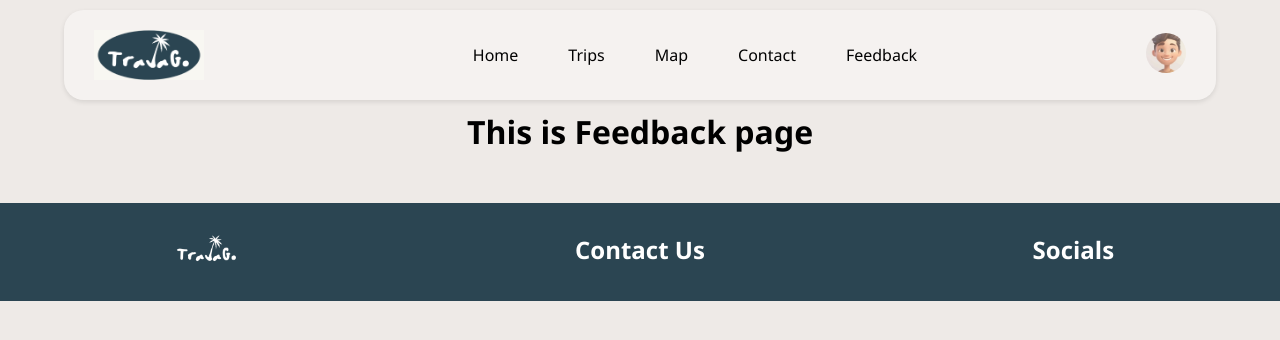
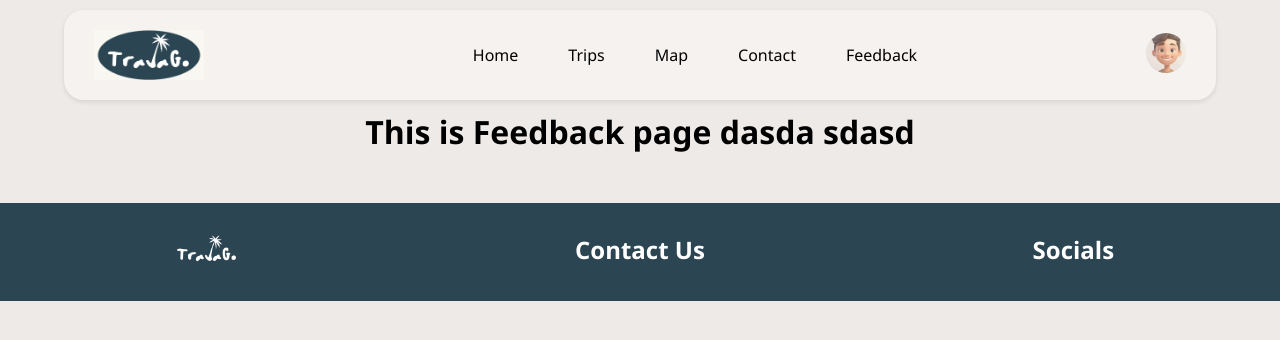
Before and after one commit to Kalika-Jay/TravaGo, a React (Vite) app in the folder front-end/: page /feedback in a window 1280 px wide. Shown: the top 340 px of the page. Built offline with nearby package versions, Linux system fonts and the light colour scheme; sample sign-in values are in the browser's storage.

Commit message:
feedback

```diff
--- a/front-end/src/pages/Feedback.jsx
+++ b/front-end/src/pages/Feedback.jsx
@@ -1,7 +1,7 @@
 export default function Feedback(){
     return (
         <>
-            <h1>This is Feedback page</h1>
+            <h1>This is Feedback page dasda sdasd</h1>
         </>
     )
 }
```
